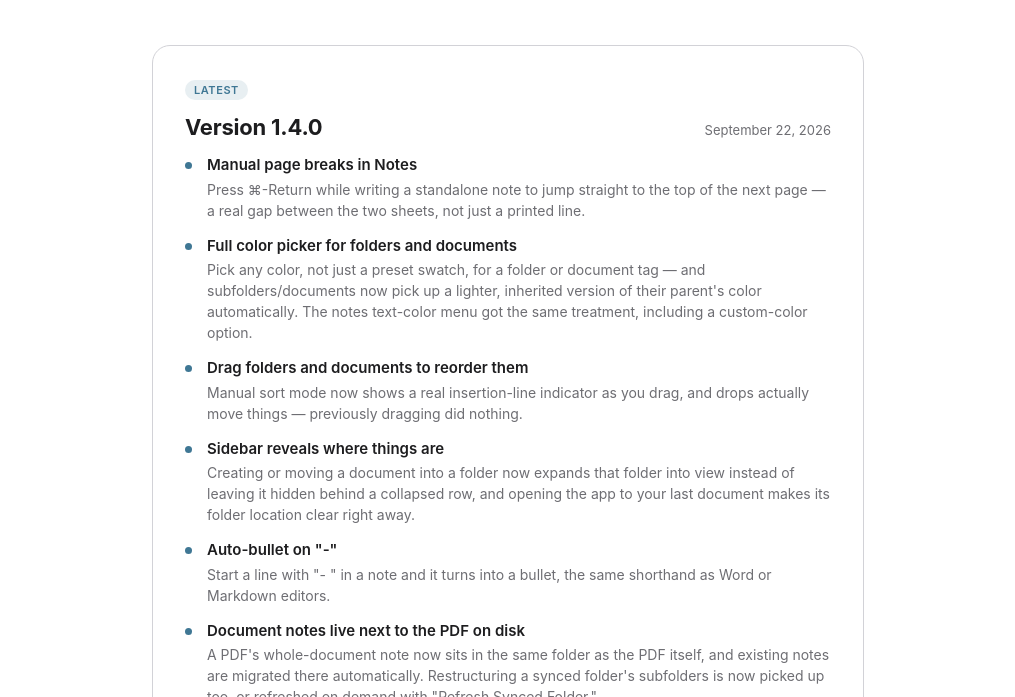
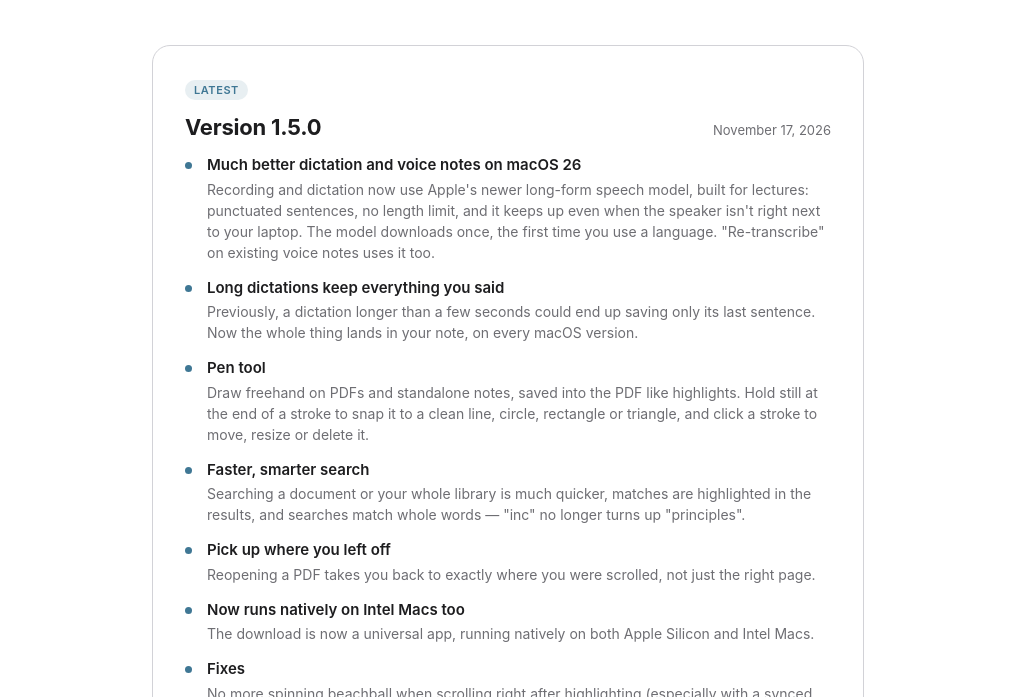
Before and after one commit to ariabehjat/slides-notes, a plain HTML site: page release-notes.html in a window 1280 px wide. Shown: the part 255-952 px from the top of the page, without its empty margins (132-1147 px from the left). Drawn offline with Linux system fonts and the light colour scheme.

Commit message:
Bump to 1.5.0: long-form dictation on macOS 26, Pen tool, faster search, universal build
Co-Authored-By: Claude Opus 5.5 <noreply@anthropic.com>

```diff
--- a/release-notes.html
+++ b/release-notes.html
@@ -128,6 +128,36 @@
 
   <div class="version">
     <span class="tag">Latest</span>
+    <div class="version-head">
+      <h2>Version 1.5.0</h2>
+      <span class="date">November 17, 2026</span>
+    </div>
+    <ul class="changes">
+      <li><strong>Much better dictation and voice notes on macOS 26</strong>
+        <span class="desc">Recording and dictation now use Apple's newer long-form speech model, built for lectures: punctuated sentences, no length limit, and it keeps up even when the speaker isn't right next to your laptop. The model downloads once, the first time you use a language. "Re-transcribe" on existing voice notes uses it too.</span>
+      </li>
+      <li><strong>Long dictations keep everything you said</strong>
+        <span class="desc">Previously, a dictation longer than a few seconds could end up saving only its last sentence. Now the whole thing lands in your note, on every macOS version.</span>
+      </li>
+      <li><strong>Pen tool</strong>
+        <span class="desc">Draw freehand on PDFs and standalone notes, saved into the PDF like highlights. Hold still at the end of a stroke to snap it to a clean line, circle, rectangle or triangle, and click a stroke to move, resize or delete it.</span>
+      </li>
+      <li><strong>Faster, smarter search</strong>
+        <span class="desc">Searching a document or your whole library is much quicker, matches are highlighted in the results, and searches match whole words — "inc" no longer turns up "principles".</span>
+      </li>
+      <li><strong>Pick up where you left off</strong>
+        <span class="desc">Reopening a PDF takes you back to exactly where you were scrolled, not just the right page.</span>
+      </li>
+      <li><strong>Now runs natively on Intel Macs too</strong>
+        <span class="desc">The download is now a universal app, running natively on both Apple Silicon and Intel Macs.</span>
+      </li>
+      <li><strong>Fixes</strong>
+        <span class="desc">No more spinning beachball when scrolling right after highlighting (especially with a synced folder in iCloud Drive), autosave no longer stutters scrolling, "Custom Color…" is no longer greyed out, ⌘B / ⌘I / ⌘U / ⇧⌘X work in notes, and page breaks keep their gap.</span>
+      </li>
+    </ul>
+  </div>
+
+  <div class="version">
     <div class="version-head">
       <h2>Version 1.4.0</h2>
       <span class="date">September 22, 2026</span>
```
Also changed, not shown: index.html (+10 -4 lines).
